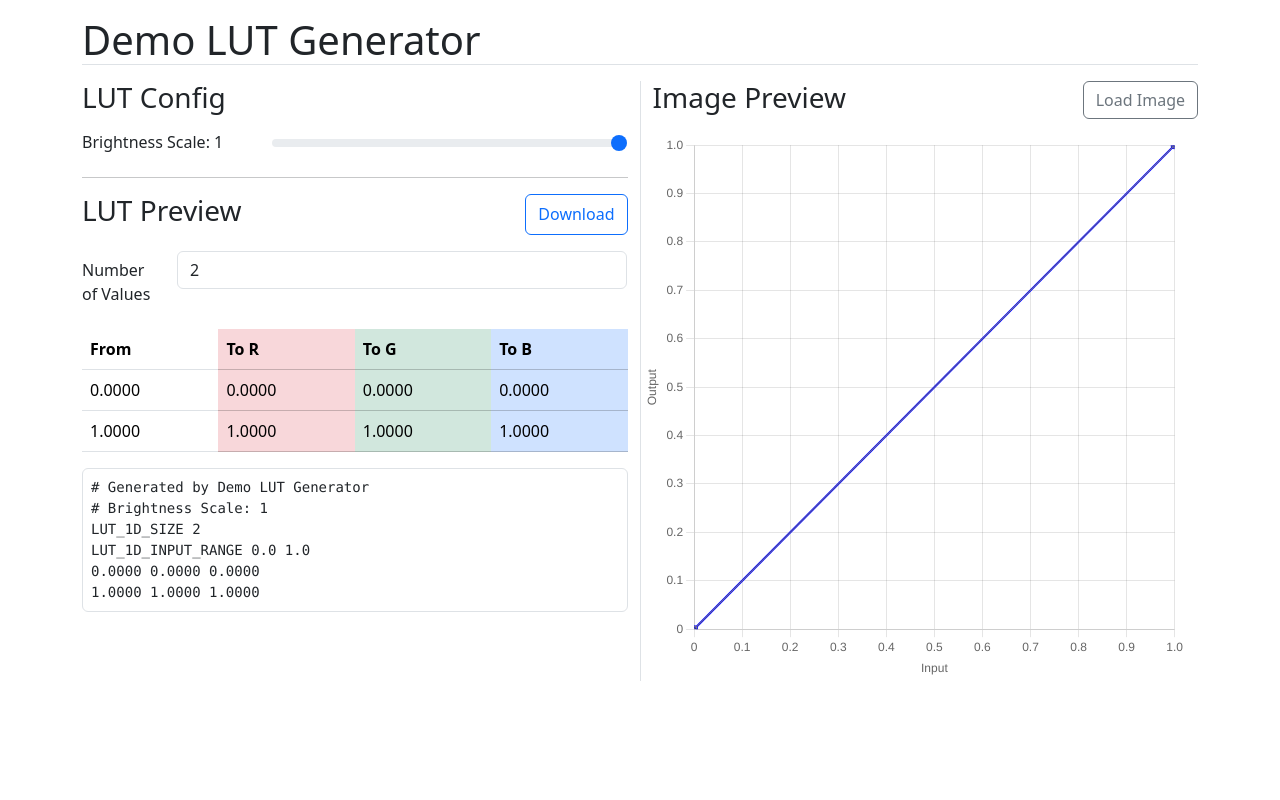
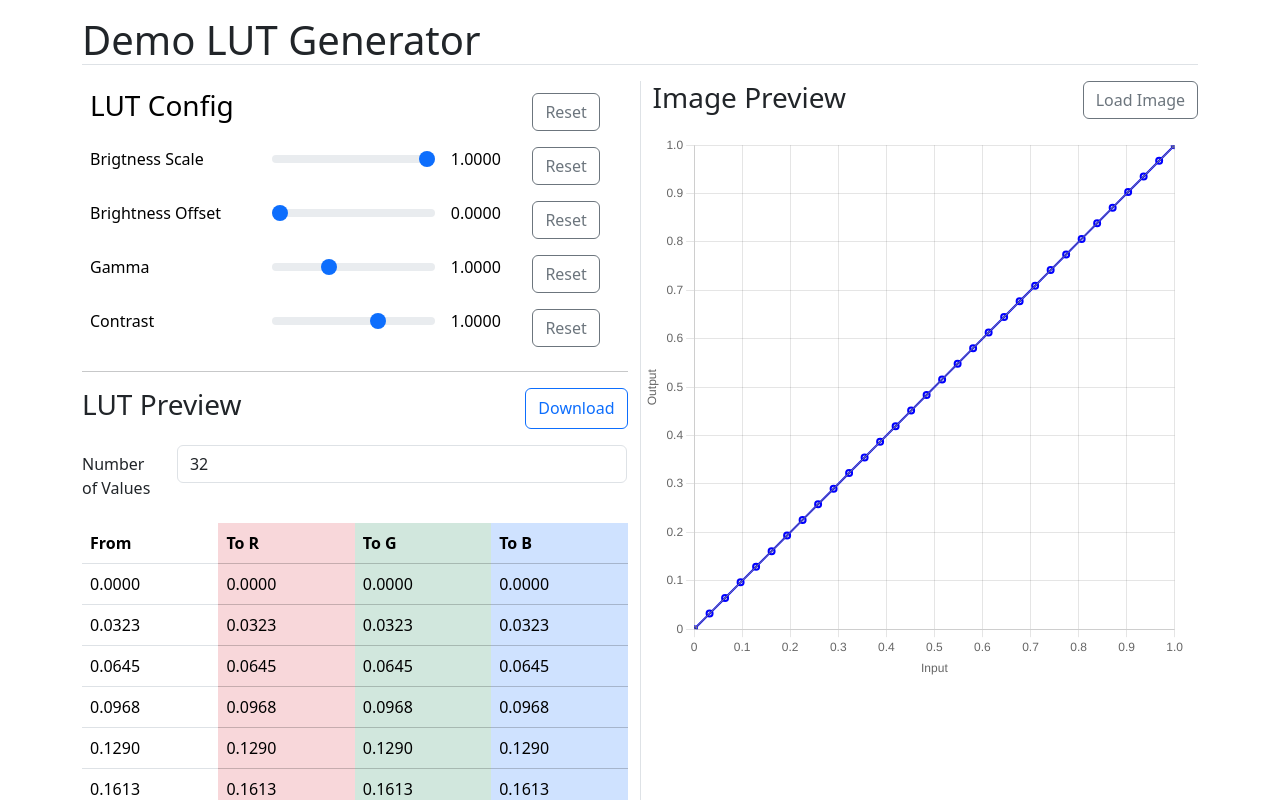
Before and after one commit to hrueger/demo-lut-generator, a SvelteKit app: page / in a window 1280 px wide. Shown: the top 800 px of the page. Built offline with nearby package versions, Linux system fonts and the light colour scheme.

Commit message:
feat: add gamma and contrast

```diff
--- a/src/routes/+page.svelte
+++ b/src/routes/+page.svelte
@@ -1,8 +1,16 @@
 <script lang="ts">
     import LineChart from "./LineChart.svelte";
 
-    let brightnessScale = $state(1);
-    let lutValueCount = $state(2);
+    const parameters = [
+        { name: "Brigtness Scale", min: 0, max: 1, step: 0.001, calc: (input: number, value: number) => value * input, defaultValue: 1 },
+        { name: "Brightness Offset", min: 0, max: 1, step: 0.001, calc: (input: number, value: number) => value + input, defaultValue: 0 },
+        { name: "Gamma", min: 0, max: 3, step: 0.001, calc: (input: number, value: number) => Math.pow(value, input), defaultValue: 1 },
+        { name: "Contrast", min: -3, max: 3, step: 0.001, calc: (input: number, value: number) => (value - 0.5) * input + 0.5, defaultValue: 1 },
+    ];
+
+    const values = $state(Object.fromEntries(parameters.map((parameter) => [parameter.name, parameter.defaultValue])));
+
+    let lutValueCount = $state(32);
     let originalImage: HTMLImageElement | null = null;
     let originalImageUrl: string | null = $state(null);
 
@@ -15,20 +23,24 @@
     let lutImageUrl: string = $derived.by(applyLUT);
 
     function calculateLutValues() {
-        let values = [] as LUTValue[];
+        let resultValues = [] as LUTValue[];
         for (let i = 0; i < lutValueCount; i++) {
             const from = i / (lutValueCount - 1);
-            const toR = from * brightnessScale;
-            const toG = from * brightnessScale;
-            const toB = from * brightnessScale;
-            values.push([from, toR, toG, toB]);
+            const tos = [from, from, from];
+            for (let toIndex = 0; toIndex < 3; toIndex++) {
+                for (let j = 0; j < parameters.length; j++) {
+                    const parameter = parameters[j];
+                    tos[toIndex] = parameter.calc(values[parameter.name], tos[toIndex]);
+                }
+            }
+            resultValues.push([from, tos[0], tos[1], tos[2]]);
         }
-        return values;
+        return resultValues;
     }
 
     function generateLutData() {
         return `# Generated by Demo LUT Generator
-# Brightness Scale: ${brightnessScale}
+${parameters.map((parameter) => `# ${parameter.name}: ${values[parameter.name].toFixed(FLOATING_POINT_DIGITS)}`).join("\n")}
 LUT_1D_SIZE ${lutValueCount}
 LUT_1D_INPUT_RANGE 0.0 1.0
 ${lutValues
@@ -48,7 +60,7 @@ ${lutValues
         const url = URL.createObjectURL(blob);
         const a = document.createElement("a");
         a.href = url;
-        a.download = `lut_${brightnessScale}.cube`;
+        a.download = `demo_lut_${new Date().toISOString()}.cube`;
         document.body.appendChild(a);
         a.click();
         document.body.removeChild(a);
@@ -119,16 +131,47 @@ ${lutValues
         ctx.putImageData(imageData, 0, 0);
         return canvas.toDataURL();
     }
+
+    function resetAll() {
+        for (const parameter of parameters) {
+            values[parameter.name] = parameter.defaultValue;
+        }
+    }
 </script>
 
 <div class="row">
     <div class="col">
-        <h3>LUT Config</h3>
-        <div class="row mb-3">
-            <label for="inputBrightnessScale" class="col-sm-4 col-form-label">Brightness Scale: {brightnessScale}</label>
-            <div class="col-sm-8 pt-2">
-                <input type="range" class="form-range" id="inputBrightnessScale" min="0" max="1" step="0.001" bind:value={brightnessScale} />
-            </div>
+        <div class="table-resonsive">
+            <table class="table table-borderless">
+                <thead>
+                    <tr>
+                        <th colspan="3">
+                            <h3>LUT Config</h3>
+                        </th>
+                        <th>
+                            <button class="btn btn-outline-secondary" onclick={resetAll}>Reset</button>
+                        </th>
+                    </tr>
+                </thead>
+                <tbody>
+                    {#each parameters as parameter}
+                        <tr>
+                            <td>
+                                <label for={`input${parameter.name}`} class="">{parameter.name}</label>
+                            </td>
+                            <td>
+                                <input type="range" class="form-range" id={`input${parameter.name}`} min={parameter.min} max={parameter.max} step={parameter.step} bind:value={values[parameter.name]} />
+                            </td>
+                            <td>
+                                {values[parameter.name].toFixed(FLOATING_POINT_DIGITS)}
+                            </td>
+                            <td>
+                                <button class="btn btn-outline-secondary" onclick={() => (values[parameter.name] = parameter.defaultValue)}>Reset</button>
+                            </td>
+                        </tr>
+                    {/each}
+                </tbody>
+            </table>
         </div>
 
         <hr />
@@ -144,9 +187,9 @@ ${lutValues
             </div>
         </div>
 
-        <div class="table-responsive">
+        <div class="table-responsive max-h-300 mb-3">
             <table class="table">
-                <thead>
+                <thead class="position-sticky top-0 bg-light">
                     <tr>
                         <th>From</th>
                         <th class="table-danger">To R</th>
@@ -166,7 +209,7 @@ ${lutValues
                 </tbody>
             </table>
         </div>
-        <pre class="border rounded p-2">{lutData}</pre>
+        <pre class="border rounded p-2 max-h-300">{lutData}</pre>
     </div>
     <div class="col border-start">
         <div class="d-flex justify-content-between">
@@ -215,3 +258,10 @@ ${lutValues
         </div>
     </div>
 </div>
+
+<style>
+    .max-h-300 {
+        max-height: 300px;
+        overflow-y: auto;
+    }
+</style>
--- a/src/routes/LineChart.svelte
+++ b/src/routes/LineChart.svelte
@@ -9,6 +9,7 @@
     Chart.register(LineController, LineElement, PointElement, LinearScale, Title, Tooltip, CategoryScale);
 
     $effect(() => {
+        datasets;
         if (!chart) return;
         chart.data.datasets = datasets;
         chart.update();
```
